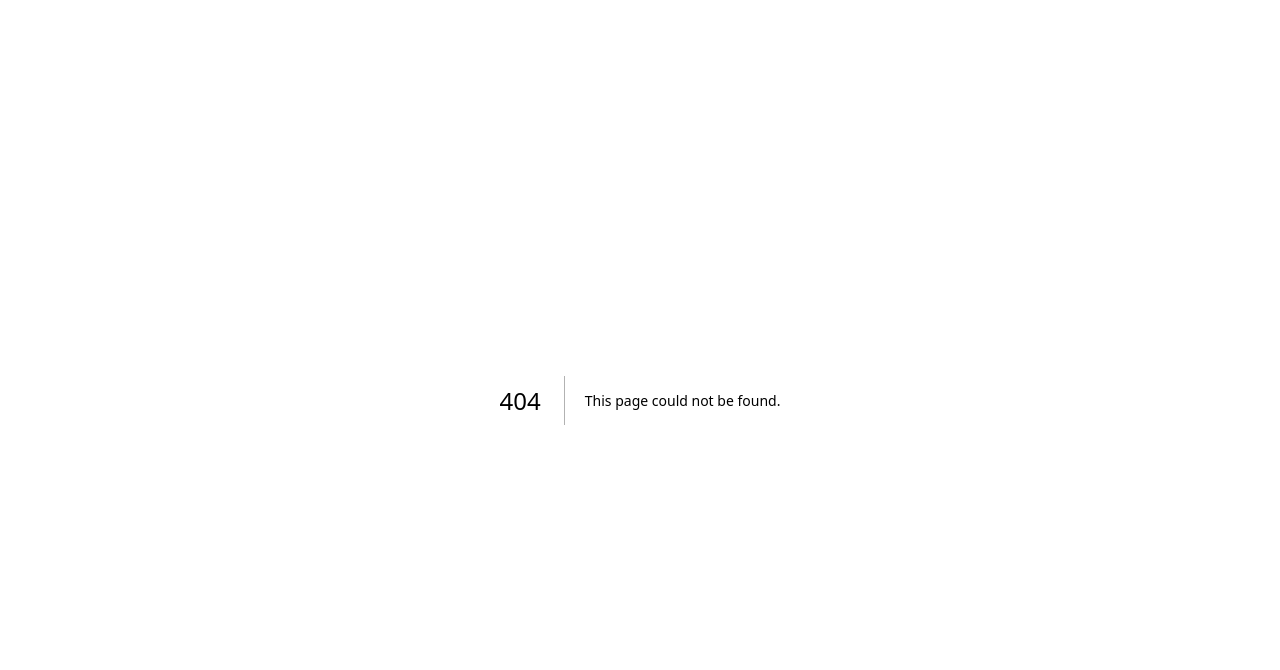
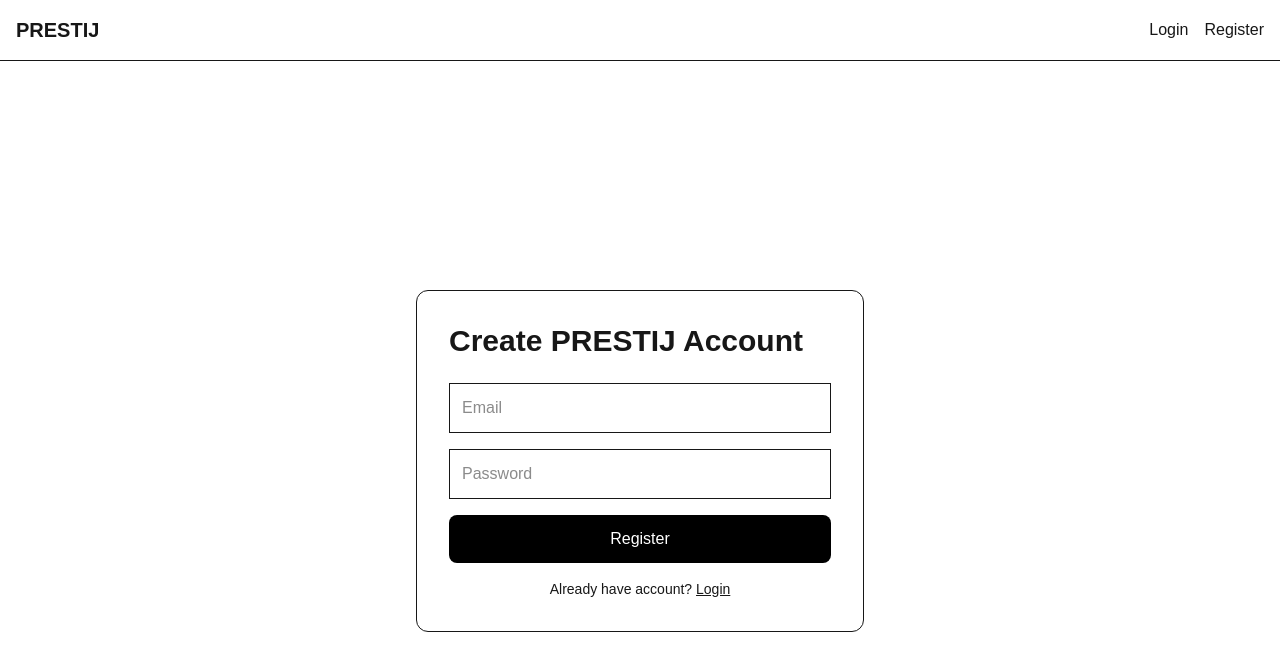
Before and after one commit to alexbenjovy/prestijplatform, a Next.js app: page /register in a window 1280 px wide. Before the commit this address had no page. Shown: the top 670 px of the page. Built offline with nearby package versions, Linux system fonts and the light colour scheme.

Commit message:
Add core layout and dashboard structure

```diff
--- /dev/null
+++ b/app/dashboard/page.tsx
@@ -0,0 +1,39 @@
+export default function Dashboard() {
+  return (
+    <main className="min-h-screen p-10">
+
+      <h1 className="text-4xl font-bold mb-6">
+        Dashboard
+      </h1>
+
+      <div className="grid grid-cols-3 gap-6">
+
+        <div className="border p-6 rounded-xl">
+          Requests
+        </div>
+
+        <div className="border p-6 rounded-xl">
+          Uploads
+        </div>
+
+        <div className="border p-6 rounded-xl">
+          Wallet
+        </div>
+
+        <div className="border p-6 rounded-xl">
+          Transactions
+        </div>
+
+        <div className="border p-6 rounded-xl">
+          Support
+        </div>
+
+        <div className="border p-6 rounded-xl">
+          Settings
+        </div>
+
+      </div>
+
+    </main>
+  );
+}
--- a/app/layout.tsx
+++ b/app/layout.tsx
@@ -1,33 +1,36 @@
-import type { Metadata } from "next";
-import { Geist, Geist_Mono } from "next/font/google";
 import "./globals.css";
+import Link from "next/link";
 
-const geistSans = Geist({
-  variable: "--font-geist-sans",
-  subsets: ["latin"],
-});
-
-const geistMono = Geist_Mono({
-  variable: "--font-geist-mono",
-  subsets: ["latin"],
-});
-
-export const metadata: Metadata = {
-  title: "Create Next App",
-  description: "Generated by create next app",
+export const metadata = {
+  title: "PRESTIJ",
+  description: "Secure Digital Platform",
 };
 
 export default function RootLayout({
   children,
-}: Readonly<{
+}: {
   children: React.ReactNode;
-}>) {
+}) {
   return (
-    <html
-      lang="en"
-      className={`${geistSans.variable} ${geistMono.variable} h-full antialiased`}
-    >
-      <body className="min-h-full flex flex-col">{children}</body>
+    <html lang="en">
+      <body>
+
+        <nav className="flex justify-between items-center p-4 border-b">
+
+          <Link href="/" className="font-bold text-xl">
+            PRESTIJ
+          </Link>
+
+          <div className="space-x-4">
+            <Link href="/login">Login</Link>
+            <Link href="/register">Register</Link>
+          </div>
+
+        </nav>
+
+        {children}
+
+      </body>
     </html>
   );
 }
--- /dev/null
+++ b/app/login/page.tsx
@@ -0,0 +1,47 @@
+"use client";
+
+import { useState } from "react";
+import Link from "next/link";
+
+export default function LoginPage() {
+  const [email, setEmail] = useState("");
+  const [password, setPassword] = useState("");
+
+  return (
+    <main className="min-h-screen flex items-center justify-center bg-white">
+
+      <div className="w-full max-w-md border p-8 rounded-xl">
+
+        <h1 className="text-3xl font-bold mb-6">Login to PRESTIJ</h1>
+
+        <input
+          className="w-full border p-3 mb-4"
+          placeholder="Email"
+          value={email}
+          onChange={(e) => setEmail(e.target.value)}
+        />
+
+        <input
+          className="w-full border p-3 mb-4"
+          type="password"
+          placeholder="Password"
+          value={password}
+          onChange={(e) => setPassword(e.target.value)}
+        />
+
+        <button className="w-full bg-black text-white py-3 rounded-lg">
+          Login
+        </button>
+
+        <p className="mt-4 text-sm text-center">
+          No account?{" "}
+          <Link href="/register" className="underline">
+            Register
+          </Link>
+        </p>
+
+      </div>
+
+    </main>
+  );
+}
--- /dev/null
+++ b/app/register/page.tsx
@@ -0,0 +1,47 @@
+"use client";
+
+import { useState } from "react";
+import Link from "next/link";
+
+export default function RegisterPage() {
+  const [email, setEmail] = useState("");
+  const [password, setPassword] = useState("");
+
+  return (
+    <main className="min-h-screen flex items-center justify-center bg-white">
+
+      <div className="w-full max-w-md border p-8 rounded-xl">
+
+        <h1 className="text-3xl font-bold mb-6">Create PRESTIJ Account</h1>
+
+        <input
+          className="w-full border p-3 mb-4"
+          placeholder="Email"
+          value={email}
+          onChange={(e) => setEmail(e.target.value)}
+        />
+
+        <input
+          className="w-full border p-3 mb-4"
+          type="password"
+          placeholder="Password"
+          value={password}
+          onChange={(e) => setPassword(e.target.value)}
+        />
+
+        <button className="w-full bg-black text-white py-3 rounded-lg">
+          Register
+        </button>
+
+        <p className="mt-4 text-sm text-center">
+          Already have account?{" "}
+          <Link href="/login" className="underline">
+            Login
+          </Link>
+        </p>
+
+      </div>
+
+    </main>
+  );
+}
```
